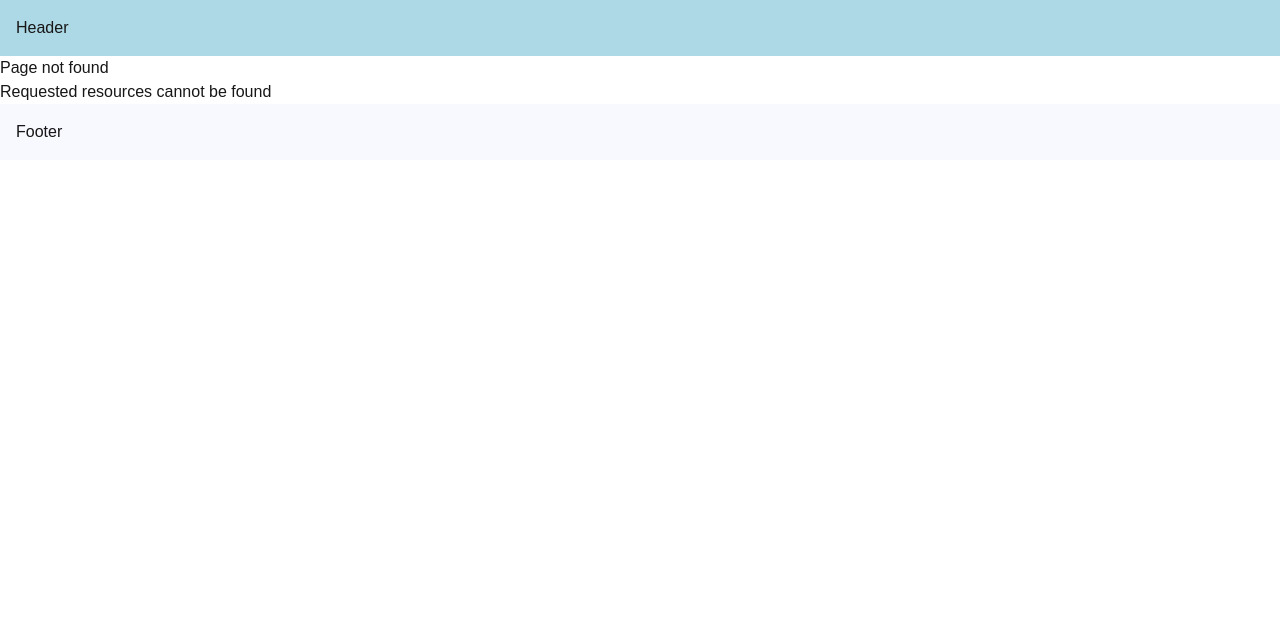
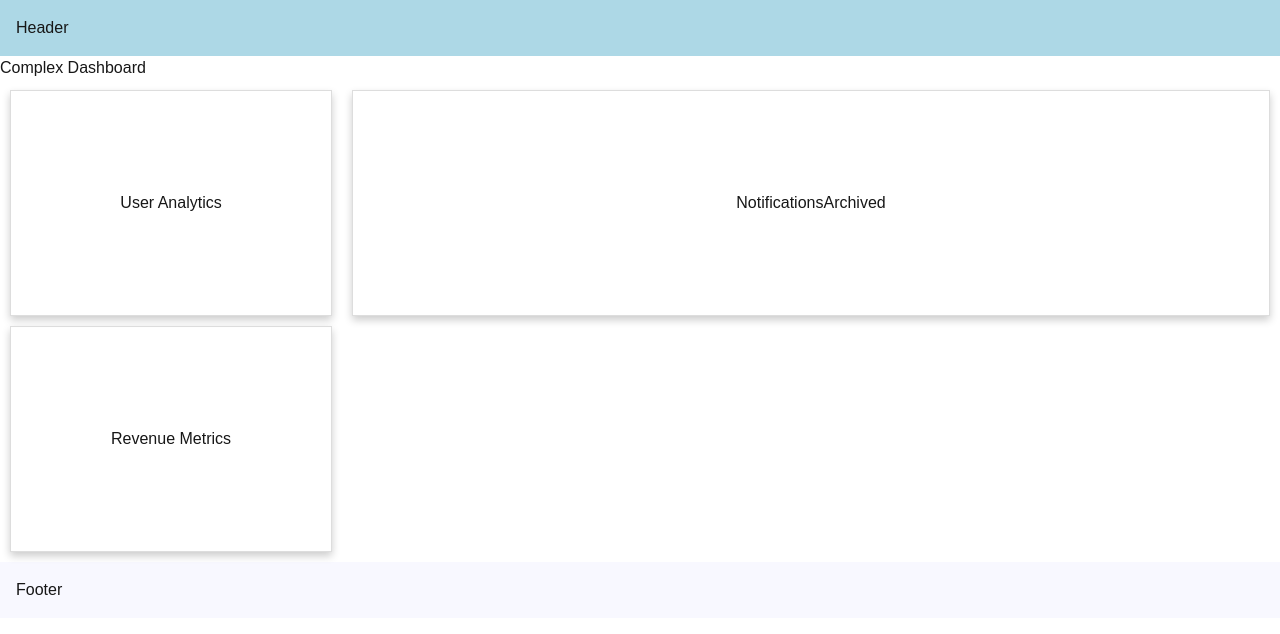
Before and after one commit to LikhithHG/learnNext, a Next.js app: page /complex-dashboard in a window 1280 px wide. Before the commit this address had no page. Shown: the top 634 px of the page. Built offline with nearby package versions, Linux system fonts and the light colour scheme.

Commit message:
Video 30 to 32

```diff
--- /dev/null
+++ b/src/app/complex-dashboard/@login/page.tsx
@@ -0,0 +1,5 @@
+import { Card } from "@/components/page";
+
+export default function LoginSlot() {
+    return <Card>Please Login to Continue</Card>
+}
--- /dev/null
+++ b/src/app/complex-dashboard/@notifications/archived/page.tsx
@@ -0,0 +1,13 @@
+import { Card } from "@/components/page";
+import Link from 'next/link'
+
+export default function ArchivedNotifications() {
+    return (
+        <Card>
+            <div>Archived Notifications</div>
+            <div>
+                <Link href="/complex-dashboard">Default</Link>
+            </div>
+        </Card>
+    );
+}
--- /dev/null
+++ b/src/app/complex-dashboard/@notifications/page.tsx
@@ -0,0 +1,13 @@
+import { Card } from "@/components/page";
+import Link from 'next/link'
+
+export default function Notifications() {
+    return (
+        <Card>
+            <div>Notifications</div>
+            <div>
+                <Link href="/complex-dashboard/archived">Archived</Link>
+            </div>
+        </Card>
+    );
+}
--- /dev/null
+++ b/src/app/complex-dashboard/@revenue/default.tsx
@@ -0,0 +1,5 @@
+import { Card } from "@/components/page";
+
+export default function RevenueMetrics() {
+    return <Card>Revenue Metrics default Content</Card>
+}
--- /dev/null
+++ b/src/app/complex-dashboard/@revenue/page.tsx
@@ -0,0 +1,5 @@
+import { Card } from "@/components/page";
+
+export default function RevenueMetrics() {
+    return <Card>Revenue Metrics</Card>
+}
--- /dev/null
+++ b/src/app/complex-dashboard/@users/default.tsx
@@ -0,0 +1,5 @@
+import { Card } from "@/components/page";
+
+export default function UserAnalytics() {
+    return <Card>User Analytics Default Content</Card>
+}
--- /dev/null
+++ b/src/app/complex-dashboard/@users/page.tsx
@@ -0,0 +1,5 @@
+import { Card } from "@/components/page";
+
+export default function UserAnalytics() {
+    return <Card>User Analytics</Card>
+}
--- /dev/null
+++ b/src/app/complex-dashboard/default.tsx
@@ -0,0 +1,3 @@
+export default function ComplexDashboardDefaultPage() {
+    return <h1>Complex Dashboard Default</h1>
+}
--- /dev/null
+++ b/src/app/complex-dashboard/layout.tsx
@@ -0,0 +1,39 @@
+export default function ComplexDashboardLayout({
+  children,
+  users,
+  notifications,
+  revenue,
+  login,
+}: {
+  children: React.ReactNode;
+  users: React.ReactNode;
+  notifications: React.ReactNode;
+  revenue: React.ReactNode;
+  login: React.ReactNode;
+}) {
+  const isLoggedIn = true;
+
+  return isLoggedIn ? (
+    // <>
+    //   <div>{children}</div> {/* Content from page.tsx */}
+    //   <UserAnalytics /> {/* Component for user analytics */}
+    //   <RevenueMetrics /> {/* Component for revenue metrics */}
+    //   <Notifications /> {/* Component for notifications */}
+    // </>
+
+    <div>
+        <div>{children}</div>
+        <div style = {{display: 'flex'}}>
+            <div style = {{display: 'flex%', flexDirection: 'column'}}>
+                <div>{users}</div>
+                <div>{revenue}</div>
+            </div>
+            <div style = {{display: 'flex%', flex: 1}}>
+                {notifications}
+            </div>
+        </div>
+    </div>
+  ) : (
+    login
+  );
+}
--- /dev/null
+++ b/src/app/complex-dashboard/page.tsx
@@ -0,0 +1,3 @@
+export default function ComplexDashboardPage() {
+    return <h1>Complex Dashboard</h1>
+}
--- /dev/null
+++ b/src/components/page.tsx
@@ -0,0 +1,13 @@
+export const Card = ({ children }: { children: React.ReactNode }) => {
+  const cardStyle = {
+    padding: "100px",
+    margin: "10px",
+    boxShadow: "0 4px 8px 0 rgba(0, 0, 0, 0.2)",
+    border: "1px solid #ddd",
+    display: "flex",
+    justifyContent: "center",
+    alignItems: "center",
+  };
+
+  return <div style={cardStyle}>{children}</div>;
+};
```
